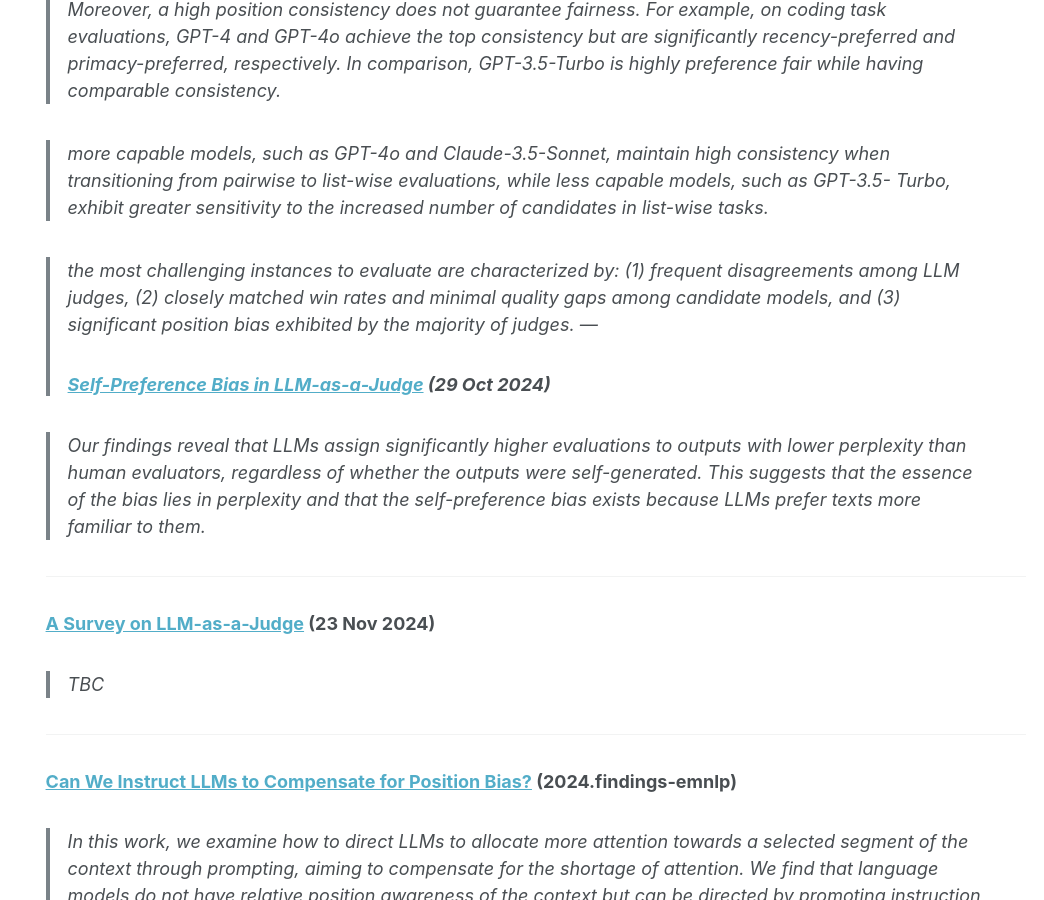
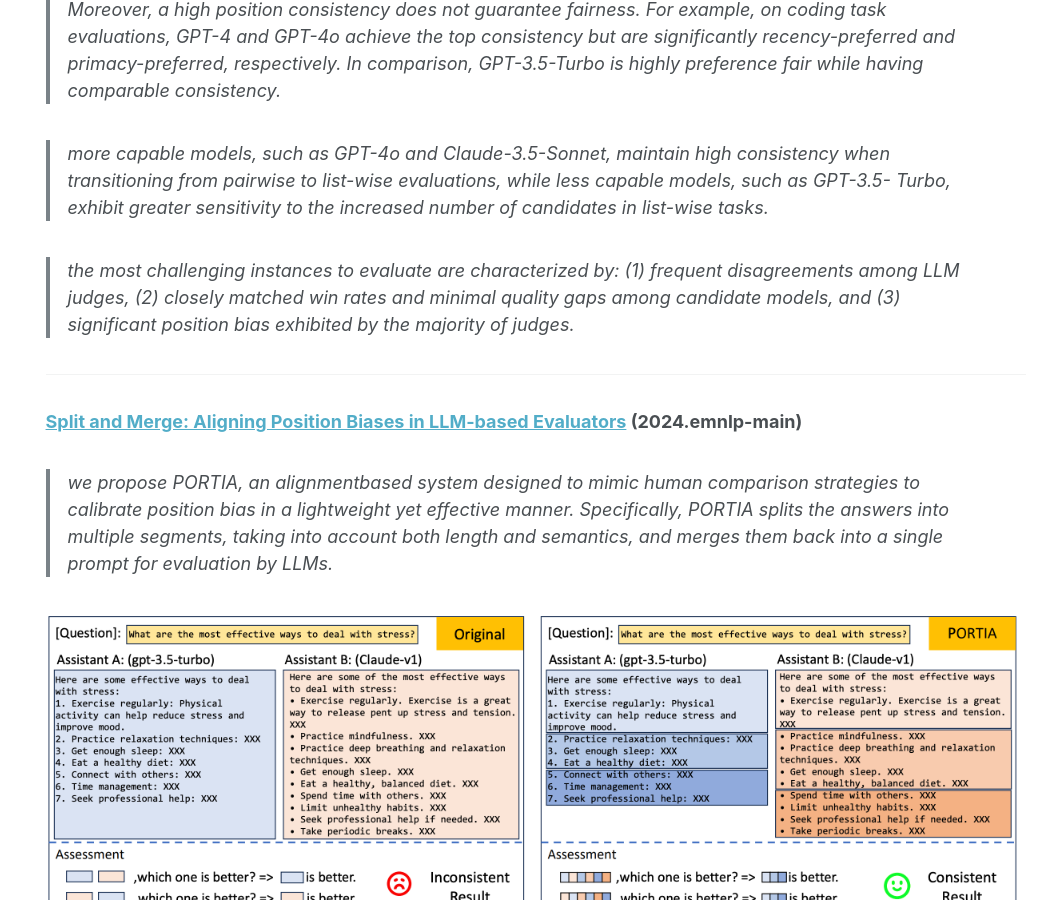
Before and after one commit to AliVard/AliVard.github.io, a Jekyll site: the page built from _pages/readings/llm-bias.md, in a window 1280 px wide and 900 px high, scrolled down 1346 px. Shown: the whole window, without its empty margins (236-1280 px from the left). Built offline with Jekyll 4.4.1, drawn with Linux system fonts in a browser that asks for light colours.

Commit message:
split and merge paper

```diff
--- a/_pages/readings/llm-bias.md
+++ b/_pages/readings/llm-bias.md
@@ -76,6 +76,19 @@
 judges, (2) closely matched win rates and minimal
 quality gaps among candidate models, and (3) significant position bias exhibited by the majority of
 judges.
+
+
+---
+### [Split and Merge: Aligning Position Biases in LLM-based Evaluators](https://aclanthology.org/2024.emnlp-main.621.pdf) (2024.emnlp-main)
+
+> we propose PORTIA, an alignmentbased system designed to mimic human comparison strategies to calibrate position bias in a
+lightweight yet effective manner. Specifically,
+PORTIA splits the answers into multiple segments, taking into account both length and semantics, and merges them back into a single
+prompt for evaluation by LLMs.
+
+![split and merge](../../images/Screenshot 2024-12-24 at 11.54.53.png)
+
+
 ---
 ### [Self-Preference Bias in LLM-as-a-Judge](https://arxiv.org/pdf/2410.21819) (29 Oct 2024)
 
```
Also changed, not shown: images/Screenshot 2024-12-24 at 11.54.53.png (added).
